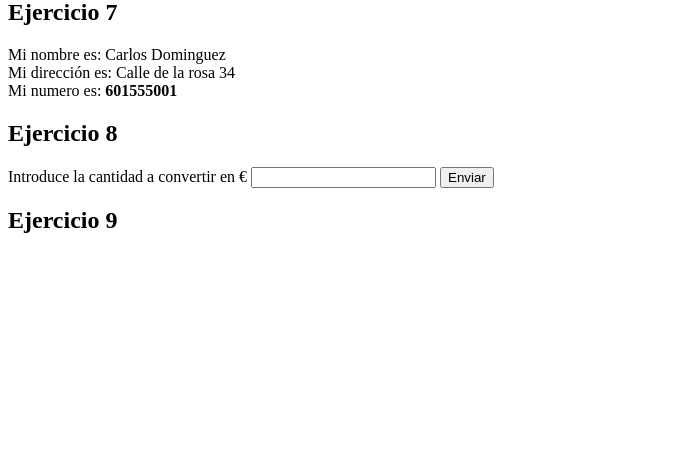
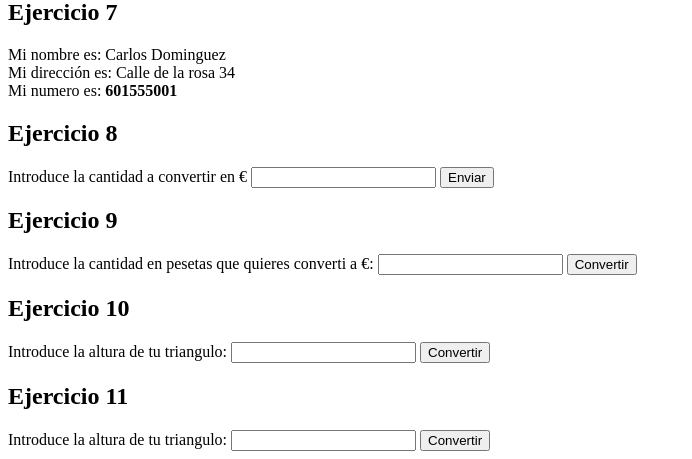
Before and after one commit to jesufercor-max/2-Daw-26-27, a PHP site: page /Ejercicios_php/ejercicios.php in a window 1280 px wide. Shown: the part 838-1297 px from the top of the page, without its empty margins (0-692 px from the left). Before the commit the page ends 1071 px from the top, so only its background shows below. Run offline with PHP 8.4, Linux system fonts and the light colour scheme.

Commit message:
Corregir el 11

```diff
--- a/DWES/PHP/proyecto-php/src/Ejercicios_php/ejercicios.php
+++ b/DWES/PHP/proyecto-php/src/Ejercicios_php/ejercicios.php
@@ -149,15 +149,110 @@ almacenada en una variable. -->
     <!-- Ejercicio 9: Realiza un conversor de pesetas a euros. La cantidad en pesetas que se quiere convertir deberá estar
 almacenada en una variable. -->
 <h2> Ejercicio 9</h1>
+<form method="get">
+    Introduce la cantidad en pesetas que quieres converti a €:
+    <input type="number" name="pesetas" required>
+    <button type="submit">Convertir</button>
+</form>
 
+<?php
+    function conversorPesetasAeuros($pesetas){
+        return $pesetas / 166.386;
+    }
+
+    if (isset($_GET['pesetas'])){
+        $pesetas = $_GET['pesetas'];
+        echo conversorPesetasAeuros($pesetas);
+    }
+?>
 
     <!-- Ejercicio 10: Escribe un programa que pinte por pantalla una pirámide rellena a base de asteriscos. La base de la
 pirámide debe estar formada por 9 asteriscos. -->
+<h2> Ejercicio 10</h1>
+<form method="get">
+    Introduce la altura de tu triangulo:
+    <input type = "number" name="n" required>
+    <button type="submit">Convertir</button>
+</form>
+<?php
 
+    if (isset($_GET['n'])) {
+        $altura = (int)$_GET['n'];
+
+        if ($altura < 0) {
+            $altura = $altura * -1;
+        }
+
+        if ($altura > 0) {
+            // La etiqueta <pre> hace que el navegador respete los espacios en blanco " "
+            echo "<pre style='font-family: monospace; line-height: 1;'>";
+
+            for ($i = 1; $i <= $altura; $i++) {
+
+                // 1. IMPRIMIR ESPACIOS TRADICIONALES (Altura - Fila actual)
+                for ($j = 1; $j <= ($altura - $i); $j++) {
+                    echo " ";
+                }
+
+                // 2. IMPRIMIR LOS ASTERISCOS
+                for ($k = 1; $k <= (2 * $i - 1); $k++) {
+                    echo "*";
+                }
+
+                // 3. SALTO DE LÍNEA ESTÁNDAR
+                echo "\n";
+            }
+
+            echo "</pre>";
+        }
+    }
+?>
 
     <!-- Ejercicio 11: Igual que el programa anterior, pero esta vez la pirámide estará hueca (se debe ver únicamente el
 contorno hecho con asteriscos). -->
+<h2> Ejercicio 11</h1>
+<form method="get">
+    Introduce la altura de tu triangulo:
+    <input type = "number" name="n" required>
+    <button type="submit">Convertir</button>
+</form>
+<?php
 
+    if (isset($_GET['n'])) {
+        $altura = (int)$_GET['n'];
+
+        if ($altura < 0) {
+            $altura = $altura * -1;
+        }
+
+        if ($altura > 0) {
+            // La etiqueta <pre> hace que el navegador respete los espacios en blanco " "
+            echo "<pre style='font-family: monospace; line-height: 1;'>";
+
+            for ($i = 1; $i <= $altura; $i++) {
+
+                // 1. IMPRIMIR ESPACIOS TRADICIONALES (Altura - Fila actual)
+                for ($j = 1; $j <= ($altura - $i); $j++) {
+                    echo " ";
+                }
+
+                // 2. IMPRIMIR LOS ASTERISCOS
+                for ($k = 1; $k <= (2 * $i - 1); $k++) {
+                    if ($k==1 || $k==(2 * $i - 1) || $k==$altura){
+                        echo "*";
+                    } else {
+                        echo " ";
+                    }
+                }
+
+                // 3. SALTO DE LÍNEA ESTÁNDAR
+                echo "\n";
+            }
+
+            echo "</pre>";
+        }
+    }
+?>
 
     <!-- Ejercicio 12 : Igual que el programa anterior, pero esta vez la pirámide debe aparecer invertida, con el vértice hacia
 abajo. -->
```
